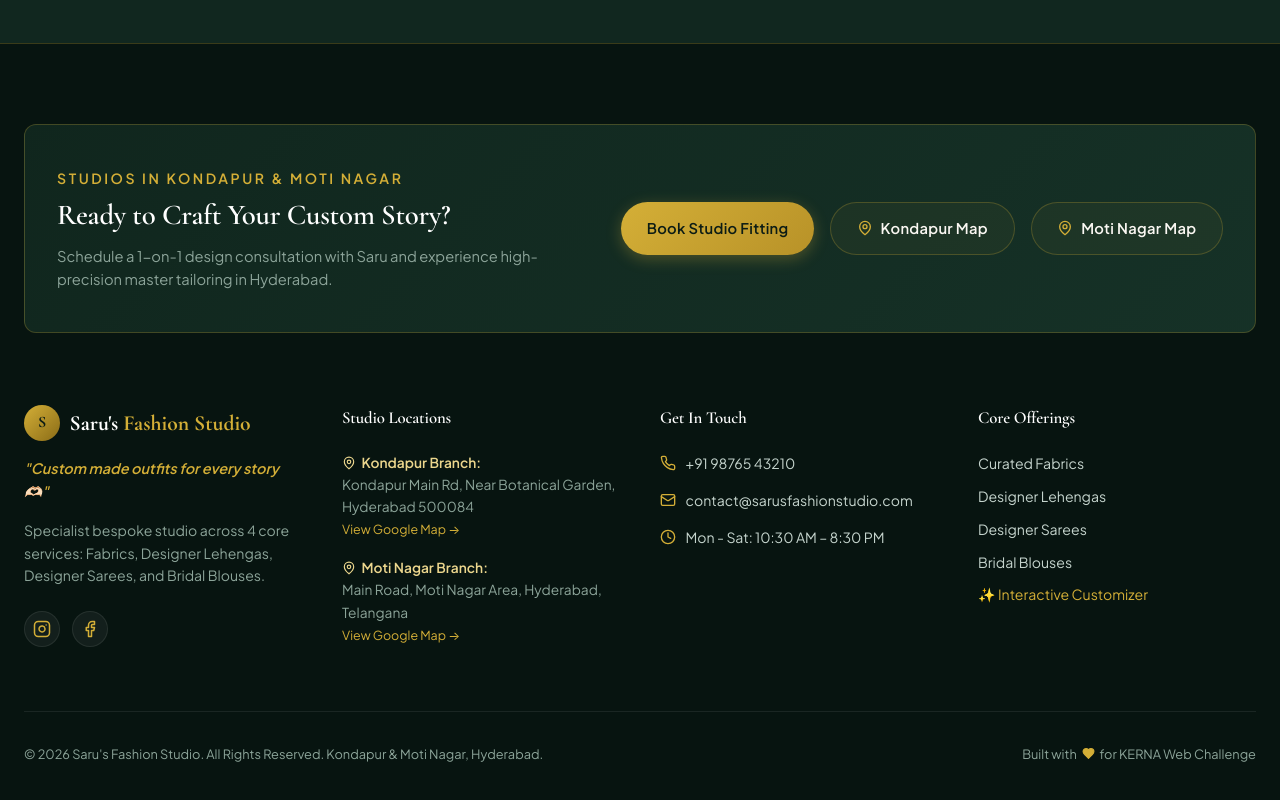
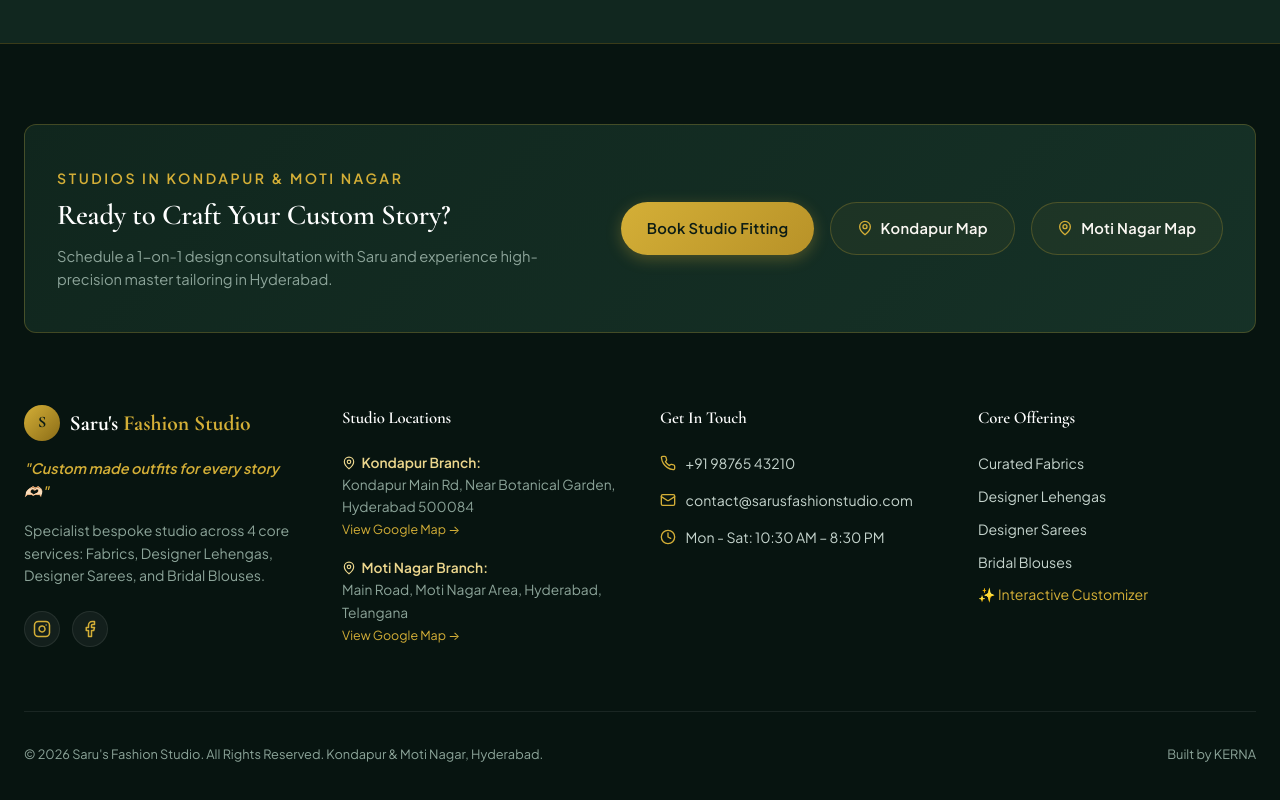
Before and after one commit to vnr-nitish/Kerna-Assignment-1, a React (Vite) app: page / in a window 1280 px wide. Shown: the part 6919-7719 px from the top of the page. Built offline with nearby package versions, Linux system fonts and the light colour scheme.

Commit message:
chore: update footer credit to Built by KERNA

```diff
--- a/src/components/Footer.jsx
+++ b/src/components/Footer.jsx
@@ -216,9 +216,7 @@ export default function Footer({ onOpenBooking }) {
             © 2026 Saru's Fashion Studio. All Rights Reserved. Kondapur & Moti Nagar, Hyderabad.
           </div>
           <div style={{ display: 'flex', alignItems: 'center', gap: '0.3rem' }}>
-            <span>Built with</span>
-            <Heart size={13} style={{ color: 'var(--accent-gold)', fill: 'var(--accent-gold)' }} />
-            <span>for KERNA Web Challenge</span>
+            <span>Built by KERNA</span>
           </div>
         </div>
 
```
